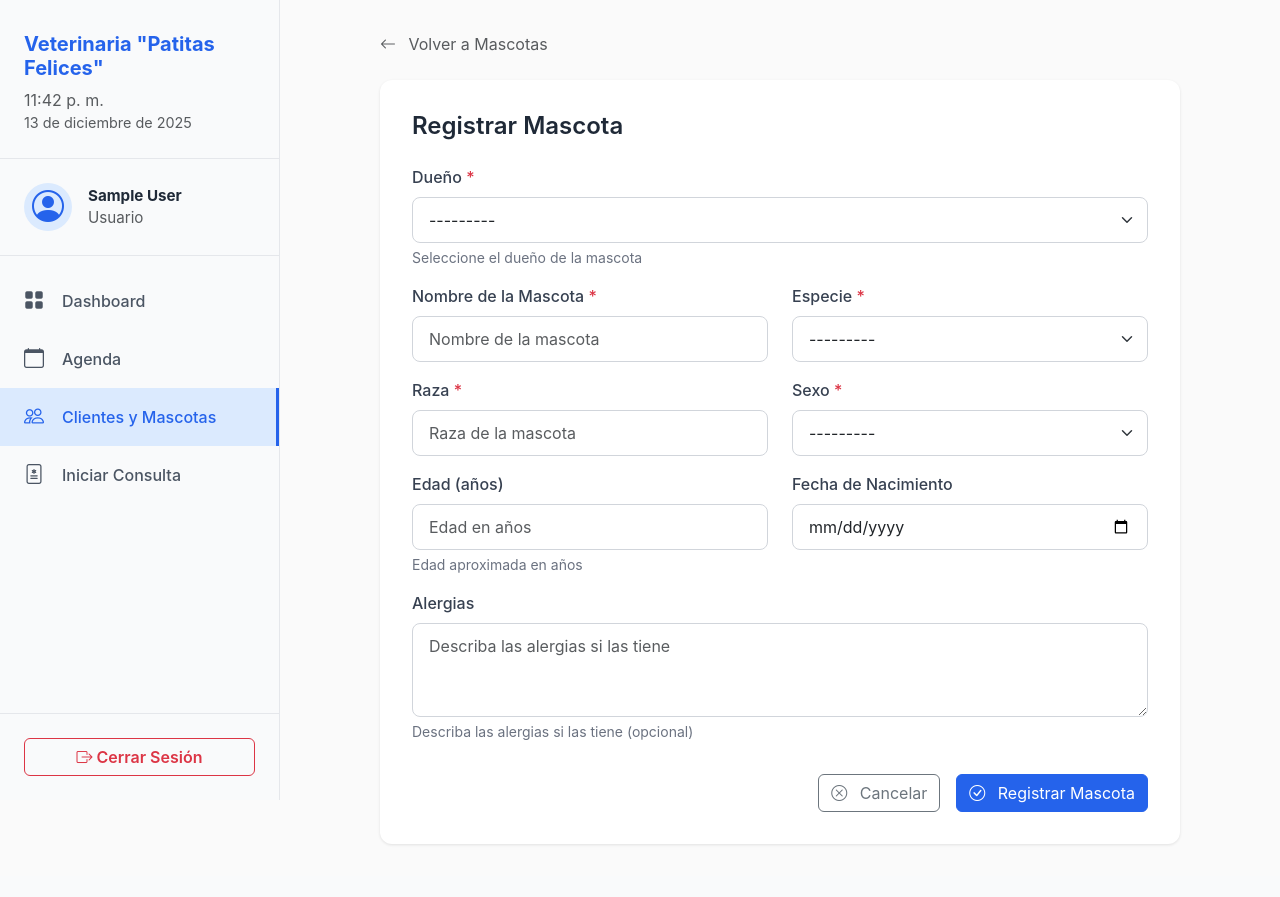
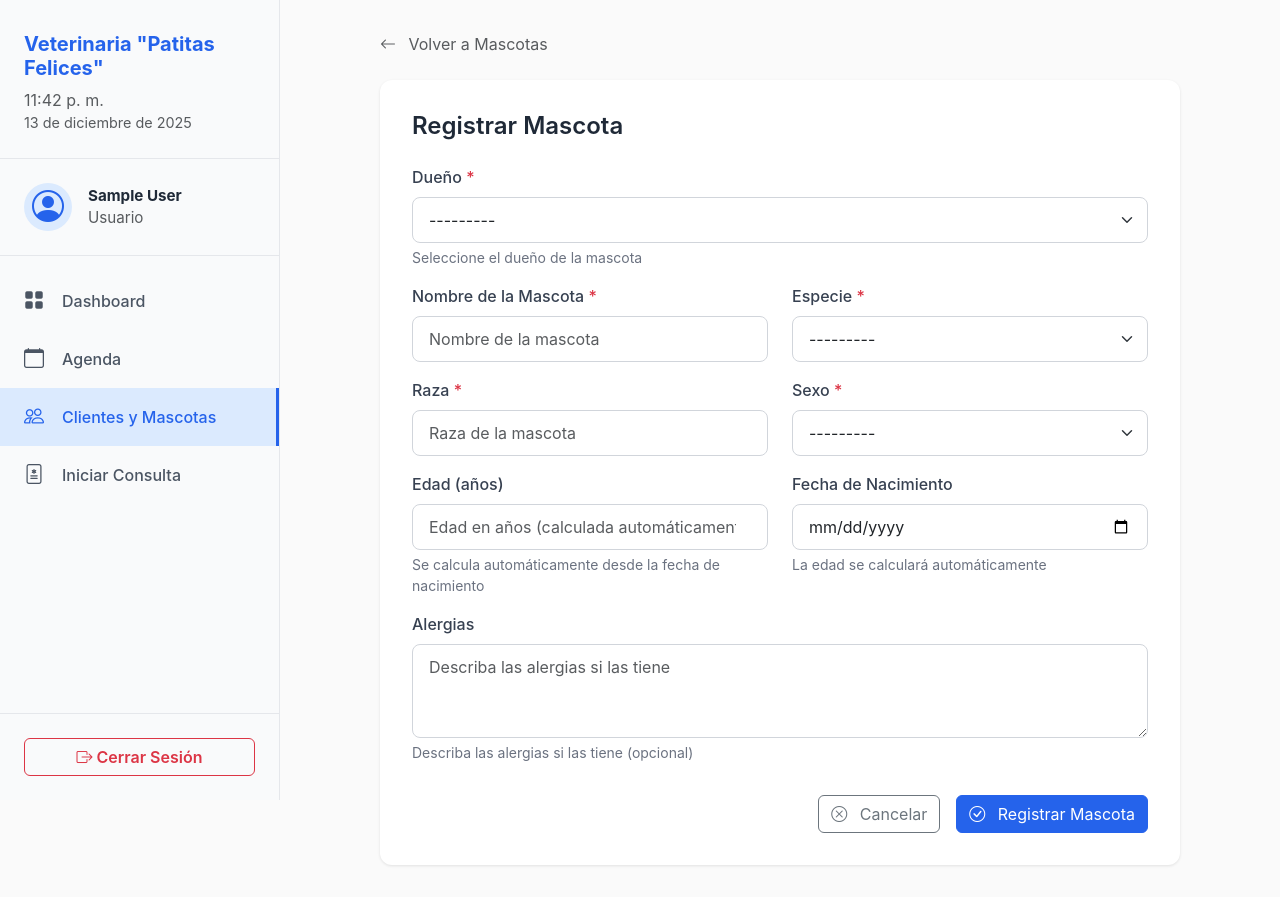
Before and after one commit to abarraza-v/sistema_veterinaria, a Django app: page /mascotas/crear/ in a window 1280 px wide. Before the commit the page ends 845 px from the top, so only its background shows below. Run offline with Django 5.2, Linux system fonts and the light colour scheme; the visitor is signed in with stand-in values (Sample User, id 1); data that the repository does not hold is empty.

Commit message:
feat: agregar cálculo automático de edad desde fecha de nacimiento con validación

```diff
--- a/mascotas/forms.py
+++ b/mascotas/forms.py
@@ -1,4 +1,6 @@
 from django import forms
+from django.utils import timezone
+from datetime import date
 from .models import Mascota
 from clientes.models import Cliente
 
@@ -38,13 +40,18 @@ class MascotaForm(forms.ModelForm):
             }),
             'edad': forms.NumberInput(attrs={
                 'class': 'form-control',
-                'placeholder': 'Edad en años',
-                'min': 0
+                'placeholder': 'Edad en años (calculada automáticamente)',
+                'min': 0,
+                'step': '0.1',
+                'id': 'id_edad',
+                'readonly': True
             }),
             'fecha_nacimiento': forms.DateInput(attrs={
                 'class': 'form-control',
-                'type': 'date'
-            }),
+                'type': 'date',
+                'id': 'id_fecha_nacimiento'
+            },
+            format='%Y-%m-%d'),
             'alergias': forms.Textarea(attrs={
                 'class': 'form-control',
                 'placeholder': 'Describa las alergias si las tiene',
@@ -68,6 +75,23 @@ class MascotaForm(forms.ModelForm):
         # Filtrar solo clientes activos
         self.fields['dueno'].queryset = Cliente.objects.filter(is_deleted=False).order_by('nombre')
 
+        # Establecer el formato de fecha
+        self.fields['fecha_nacimiento'].input_formats = ['%Y-%m-%d']
+
+        # Si hay una instancia con fecha de nacimiento, deshabilitar campo edad
+        if self.instance and self.instance.pk and self.instance.fecha_nacimiento:
+            self.fields['edad'].widget.attrs['readonly'] = True
+        else:
+            self.fields['edad'].widget.attrs.pop('readonly', None)
+
+    def clean_fecha_nacimiento(self):
+        fecha_nacimiento = self.cleaned_data.get('fecha_nacimiento')
+        if fecha_nacimiento:
+            # No permitir fechas futuras
+            if fecha_nacimiento > date.today():
+                raise forms.ValidationError('La fecha de nacimiento no puede ser posterior a hoy.')
+        return fecha_nacimiento
+
     def clean(self):
         cleaned_data = super().clean()
         especie = cleaned_data.get('especie')
@@ -78,3 +102,34 @@ class MascotaForm(forms.ModelForm):
             self.add_error('especie_otro', 'Debe especificar la especie.')
 
         return cleaned_data
+
+    def save(self, commit=True):
+        mascota = super().save(commit=False)
+
+        # Calcular edad automáticamente si hay fecha de nacimiento
+        if mascota.fecha_nacimiento:
+            today = date.today()
+            # Calcular edad en años
+            edad_years = today.year - mascota.fecha_nacimiento.year
+            edad_months = today.month - mascota.fecha_nacimiento.month
+
+            # Ajustar si no ha cumplido años este año
+            if edad_months < 0 or (edad_months == 0 and today.day < mascota.fecha_nacimiento.day):
+                edad_years -= 1
+                edad_months += 12
+
+            if today.day < mascota.fecha_nacimiento.day and edad_months > 0:
+                edad_months -= 1
+
+            # Convertir a decimal
+            edad_decimal = edad_years + (edad_months / 12.0)
+
+            # Si es un número entero, guardarlo sin decimales
+            if edad_decimal == int(edad_decimal):
+                mascota.edad = int(edad_decimal)
+            else:
+                mascota.edad = round(edad_decimal, 1)
+
+        if commit:
+            mascota.save()
+        return mascota
--- a/mascotas/templates/mascotas/mascota_form.html
+++ b/mascotas/templates/mascotas/mascota_form.html
@@ -113,7 +113,7 @@
                                 {{ form.edad.label }}
                             </label>
                             {{ form.edad }}
-                            <div class="form-text">Edad aproximada en años</div>
+                            <div class="form-text" id="edad-help">Se calcula automáticamente desde la fecha de nacimiento</div>
                             {% if form.edad.errors %}
                                 <div class="invalid-feedback d-block">
                                     {{ form.edad.errors.0 }}
@@ -127,6 +127,7 @@
                                 {{ form.fecha_nacimiento.label }}
                             </label>
                             {{ form.fecha_nacimiento }}
+                            <div class="form-text">La edad se calculará automáticamente</div>
                             {% if form.fecha_nacimiento.errors %}
                                 <div class="invalid-feedback d-block">
                                     {{ form.fecha_nacimiento.errors.0 }}
@@ -163,4 +164,81 @@
         </div>
     </div>
 </div>
+
+<script>
+document.addEventListener('DOMContentLoaded', function() {
+    const especieSelect = document.getElementById('id_especie');
+    const especieOtroWrapper = document.getElementById('especie_otro_wrapper');
+    const especieOtroInput = document.getElementById('id_especie_otro');
+    const fechaNacimientoInput = document.getElementById('id_fecha_nacimiento');
+    const edadInput = document.getElementById('id_edad');
+
+    // Función para mostrar/ocultar campo "Especificar otra especie"
+    function toggleEspecieOtro() {
+        if (especieSelect.value === 'Otro') {
+            especieOtroWrapper.style.display = 'block';
+            especieOtroInput.required = true;
+        } else {
+            especieOtroWrapper.style.display = 'none';
+            especieOtroInput.required = false;
+            especieOtroInput.value = '';
+        }
+    }
+
+    // Función para calcular edad en tiempo real
+    function calcularEdad() {
+        const fechaNacimiento = fechaNacimientoInput.value;
+        if (fechaNacimiento) {
+            const hoy = new Date();
+            const nacimiento = new Date(fechaNacimiento);
+
+            let años = hoy.getFullYear() - nacimiento.getFullYear();
+            let meses = hoy.getMonth() - nacimiento.getMonth();
+
+            if (meses < 0 || (meses === 0 && hoy.getDate() < nacimiento.getDate())) {
+                años--;
+                meses += 12;
+            }
+
+            if (hoy.getDate() < nacimiento.getDate() && meses > 0) {
+                meses--;
+            }
+
+            const edadDecimal = años + (meses / 12.0);
+
+            // Si es entero, mostrar sin decimales
+            if (edadDecimal === Math.floor(edadDecimal)) {
+                edadInput.value = Math.floor(edadDecimal);
+            } else {
+                edadInput.value = edadDecimal.toFixed(1);
+            }
+
+            // Bloquear campo edad
+            edadInput.readOnly = true;
+        } else {
+            // Desbloquear campo edad si no hay fecha
+            edadInput.readOnly = false;
+            edadInput.value = '';
+        }
+    }
+
+    // Establecer fecha máxima como hoy
+    const hoy = new Date().toISOString().split('T')[0];
+    fechaNacimientoInput.max = hoy;
+
+    // Event listeners
+    if (especieSelect) {
+        toggleEspecieOtro();
+        especieSelect.addEventListener('change', toggleEspecieOtro);
+    }
+
+    if (fechaNacimientoInput) {
+        // Calcular edad al cargar si ya hay fecha
+        if (fechaNacimientoInput.value) {
+            calcularEdad();
+        }
+        fechaNacimientoInput.addEventListener('change', calcularEdad);
+    }
+});
+</script>
 {% endblock %}
```
